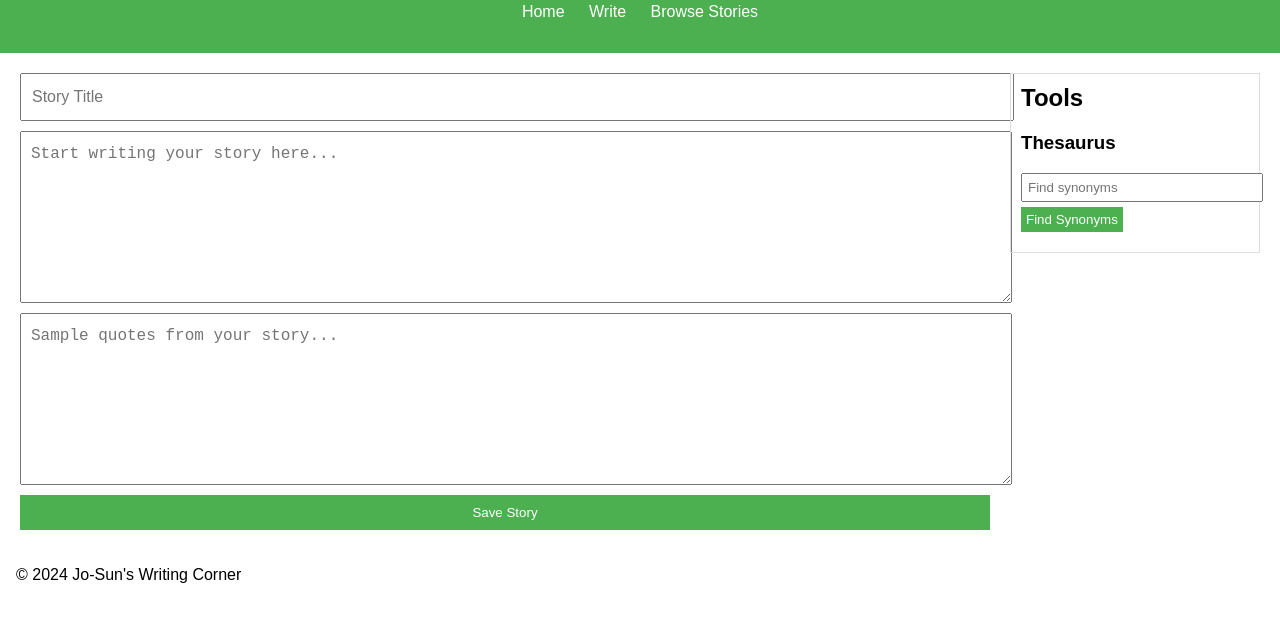
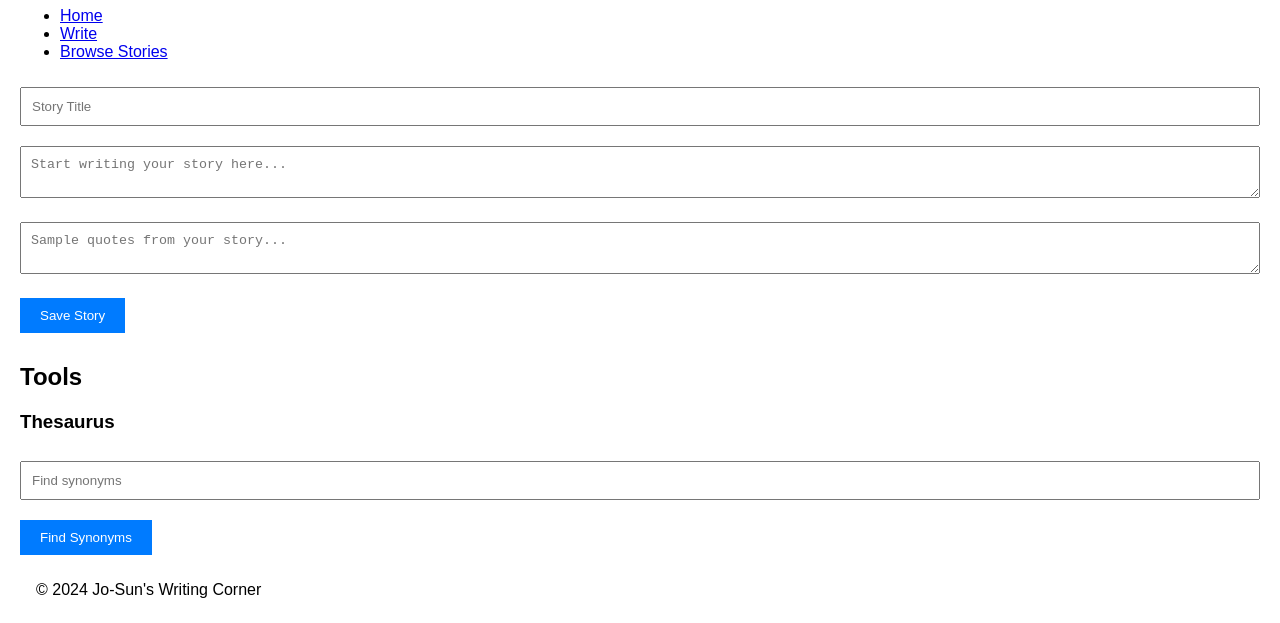
Before and after one commit to JoLuminous/typeresswriting, a plain HTML site: page write.html in a window 1280 px wide. Shown: the part 177-800 px from the top of the page. Drawn offline with nearby package versions, Linux system fonts and the light colour scheme.

Commit message:
Update styles.css

```diff
--- a/styles.css
+++ b/styles.css
@@ -1,101 +1,75 @@
+/* styles.css */
+
+/* General styles for the container */
+.container {
+    display: flex;
+    justify-content: space-between;
+}
+
+/* General styles for main content and thesaurus container */
+.main-content {
+    flex: 1;
+    margin-right: 20px;
+}
+
+.thesaurus-container {
+    width: 200px;
+}
+
+/* Responsive styles for mobile devices */
+@media (max-width: 768px) {
+    .container {
+        flex-direction: column;
+    }
+
+    .main-content {
+        margin-right: 0;
+    }
+
+    .thesaurus-container {
+        width: 100%;
+        margin-top: 20px;
+    }
+}
+
+/* Additional styles for better visualization */
 body {
     font-family: Arial, sans-serif;
-    margin: 0;
-    padding: 0;
+    margin: 20px;
 }
 
-header {
-    background-color: #4CAF50;
-    color: white;
-    padding: 1em;
+h1 {
     text-align: center;
 }
 
-nav ul {
+input[type="text"],
+textarea {
+    width: 100%;
+    padding: 10px;
+    margin: 10px 0;
+    box-sizing: border-box;
+}
+
+button {
+    padding: 10px 20px;
+    background-color: #007BFF;
+    color: white;
+    border: none;
+    cursor: pointer;
+    margin: 10px 0;
+}
+
+button:hover {
+    background-color: #0056b3;
+}
+
+#thesaurus-results {
     list-style-type: none;
     padding: 0;
 }
 
-nav ul li {
-    display: inline;
-    margin: 0 10px;
+#thesaurus-results li {
+    padding: 5px;
+    background-color: #f1f1f1;
+    margin: 5px 0;
 }
-
-nav ul li a {
-    color: white;
-    text-decoration: none;
-}
-
-main {
-    padding: 20px;
-}
-
-.writing-layout {
-    display: flex;
-    gap: 20px;
-}
-
-.writing-container {
-    flex: 1;
-    display: flex;
-    flex-direction: column;
-}
-
-#story-title, #story-text, #sample-quotes {
-    width: 100%;
-    padding: 10px;
-    margin-bottom: 10px;
-    font-size: 16px;
-    line-height: 1.5;
-}
-
-#story-text, #sample-quotes {
-    height: 150px;
-}
-
-#save-button {
-    padding: 10px;
-    background-color: #4CAF50;
-    color: white;
-    border: none;
-    cursor: pointer;
-}
-
-#save-button:hover {
-    background-color: #45a049;
-}
-
-aside {
-    width: 250px;
-}
-
-.sidebar {
-    border: 1px solid #ddd;
-    padding: 10px;
-}
-
-.sidebar h2, .sidebar h3 {
-    margin-top: 0;
-}
-
-#thesaurus {
-    width: 100%;
-    padding: 5px;
-}
-
-#thesaurus-button {
-    padding: 5px;
-    margin-top: 5px;
-    background-color: #4CAF50;
-    color: white;
-    border: none;
-    cursor: pointer;
-}
-
-#thesaurus-button:hover {
-    background-color: #45a049;
-}
-
-#thesaurus-result {
-    margin-top: 10px;
-}
```
